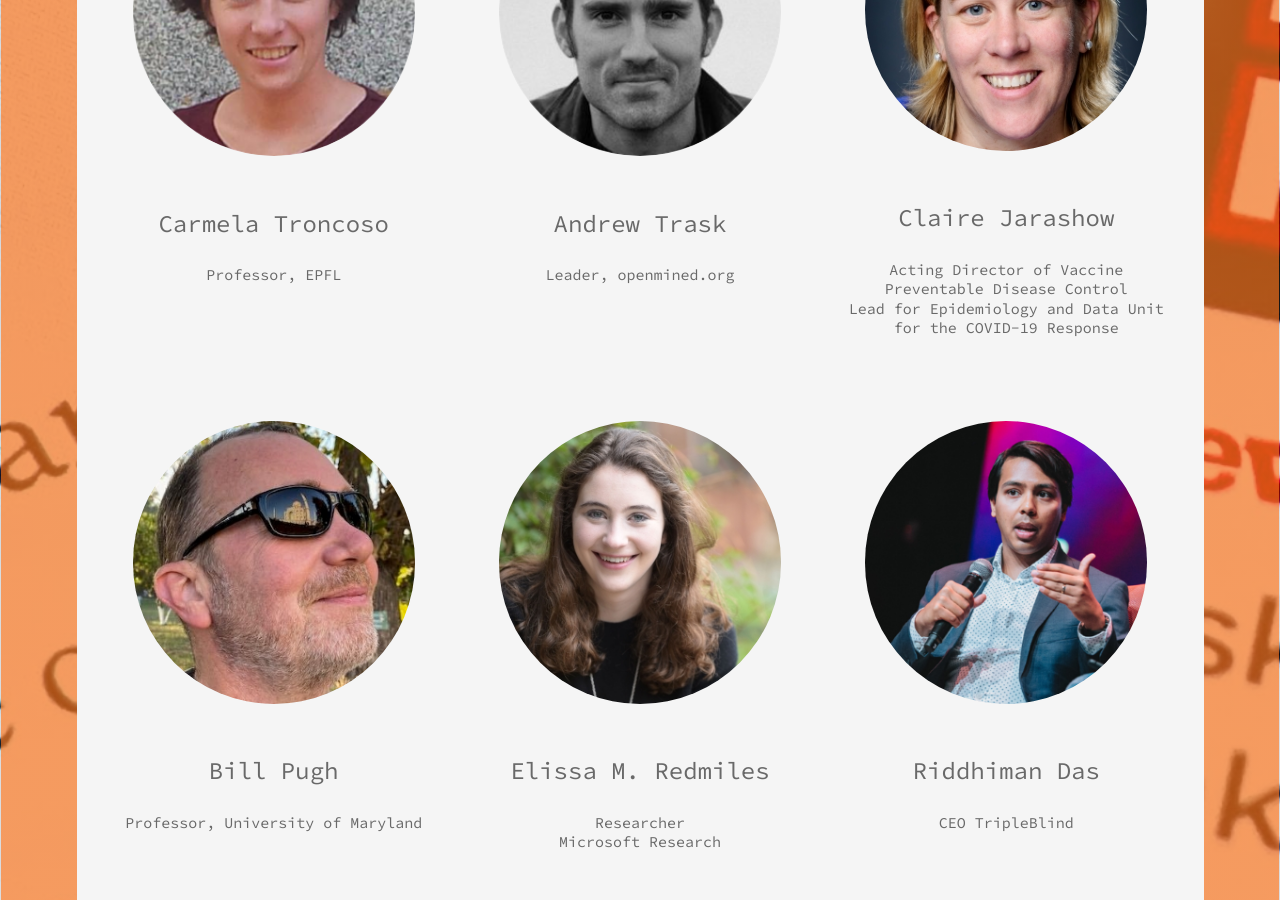
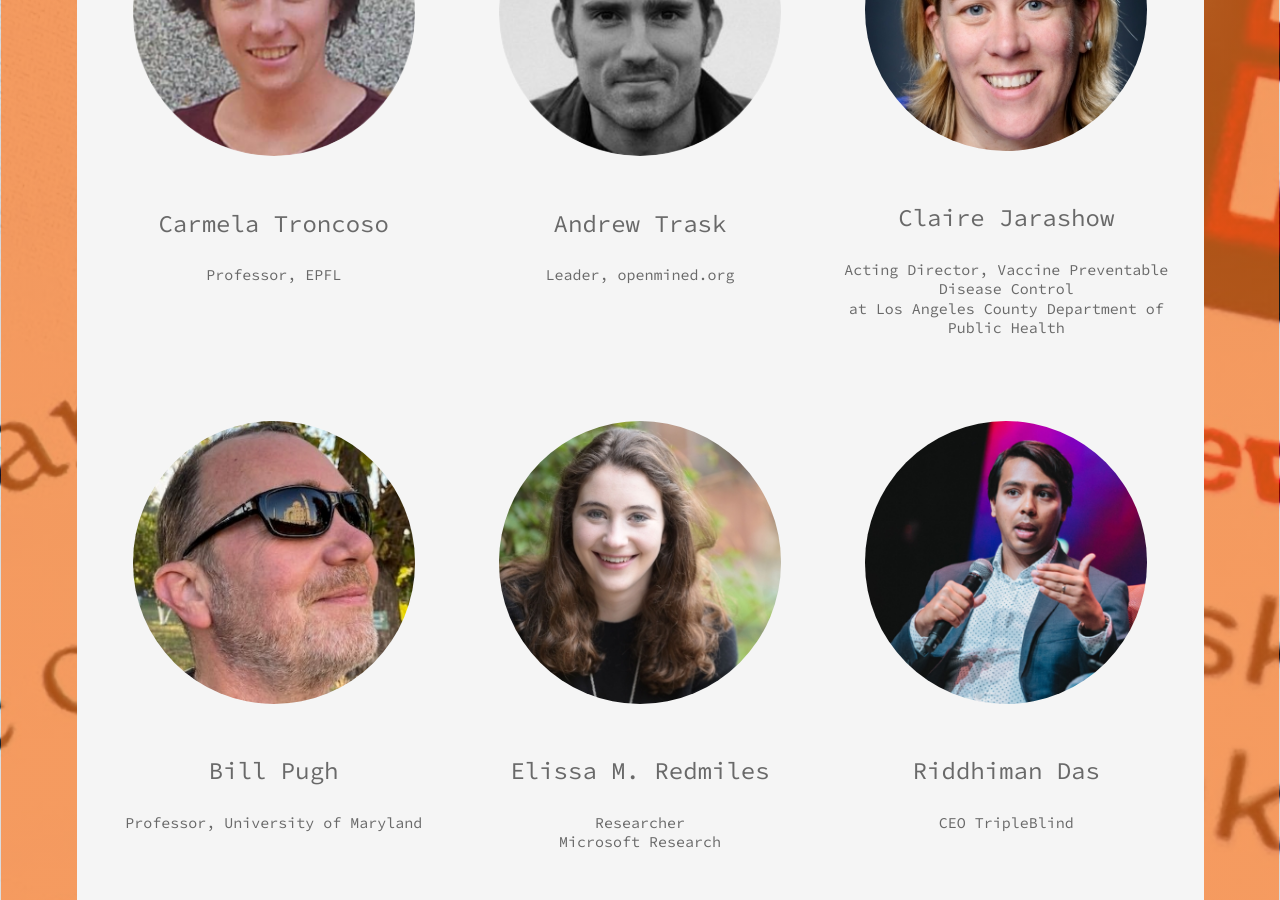
Before and after one commit to responsible-data-summit/responsible-data-summit.github.io, a Jekyll site: the page built from pages/pandemic.html, in a window 1280 px wide and 900 px high, scrolled down 4592 px. Built offline with Jekyll 4.4.1, drawn with Linux system fonts in a browser that asks for light colours.

Commit message:
mod Claire

```diff
--- a/_data/speakers_pandemic.yml
+++ b/_data/speakers_pandemic.yml
@@ -50,8 +50,8 @@
   avatar: Andrew.png
 - name: Claire Jarashow
   title: |
-    Acting Director of Vaccine Preventable Disease Control
-    Lead for Epidemiology and Data Unit for the COVID-19 Response
+    Acting Director, Vaccine Preventable Disease Control
+    at Los Angeles County Department of Public Health
   avatar: Claire.jpg
 - name: Bill Pugh
   title: |
```
